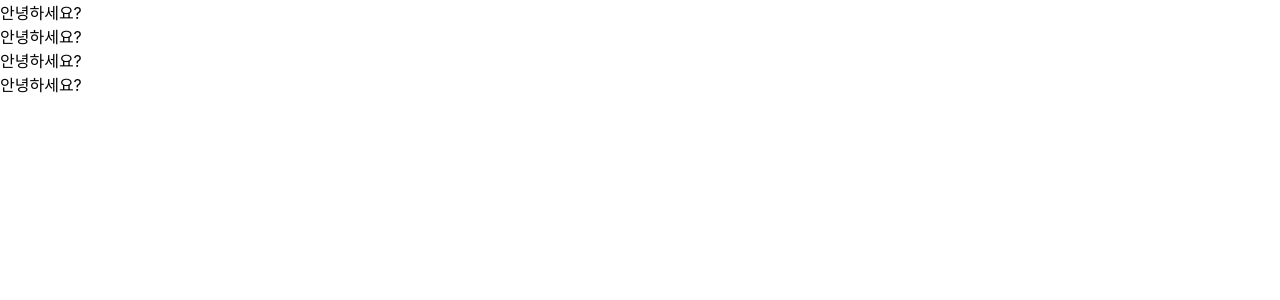
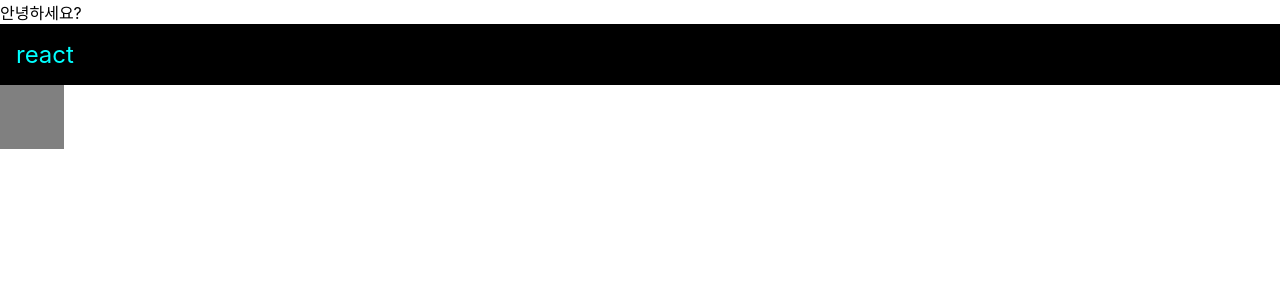
Before and after one commit to minhee0327/TIL, a React (Create React App) app in the folder 03_프론트엔드/07_React/begin-react/: page / in a window 1280 px wide. Shown: the top 300 px of the page. Built offline with nearby package versions, Linux system fonts and the light colour scheme.

Commit message:
[UPDATE] React: JSX

```diff
--- a/03_프론트엔드/07_React/begin-react/src/App.css
+++ b/03_프론트엔드/07_React/begin-react/src/App.css
@@ -1,38 +1,5 @@
-.App {
-  text-align: center;
+.gray-box {
+  background: gray;
+  width: 64px;
+  height: 64px;
 }
-
-.App-logo {
-  height: 40vmin;
-  pointer-events: none;
-}
-
-@media (prefers-reduced-motion: no-preference) {
-  .App-logo {
-    animation: App-logo-spin infinite 20s linear;
-  }
-}
-
-.App-header {
-  background-color: #282c34;
-  min-height: 100vh;
-  display: flex;
-  flex-direction: column;
-  align-items: center;
-  justify-content: center;
-  font-size: calc(10px + 2vmin);
-  color: white;
-}
-
-.App-link {
-  color: #61dafb;
-}
-
-@keyframes App-logo-spin {
-  from {
-    transform: rotate(0deg);
-  }
-  to {
-    transform: rotate(360deg);
-  }
-}
--- a/03_프론트엔드/07_React/begin-react/src/App.js
+++ b/03_프론트엔드/07_React/begin-react/src/App.js
@@ -1,14 +1,26 @@
 import React from 'react';
 import Hello from './Hello.js';
+import './App.css'
 
 function App() {
+  const name = "react";
+  //1. 인라인 스타일 작성방법
+  // naming할때 Camel 표기법으로 naming한다.
+  const style = {
+    backgroundColor: 'black',
+    color: 'aqua',
+    fontSize: 24,
+    padding: '1rem'
+  }
+
   return (
-    <div>
+    <>
       <Hello />
-      <Hello />
-      <Hello />
-      <Hello />
-    </div>
+      {/* 1. inline 선언방식 */}
+      <div style={style}>{name}</div>
+      {/* 2. class 선언방식 : className으로 설정*/}
+      <div className="gray-box"></div>
+    </>
   );
 }
 
```
Also changed, not shown: 1 other file (tests, documents, lock files or other folders).
